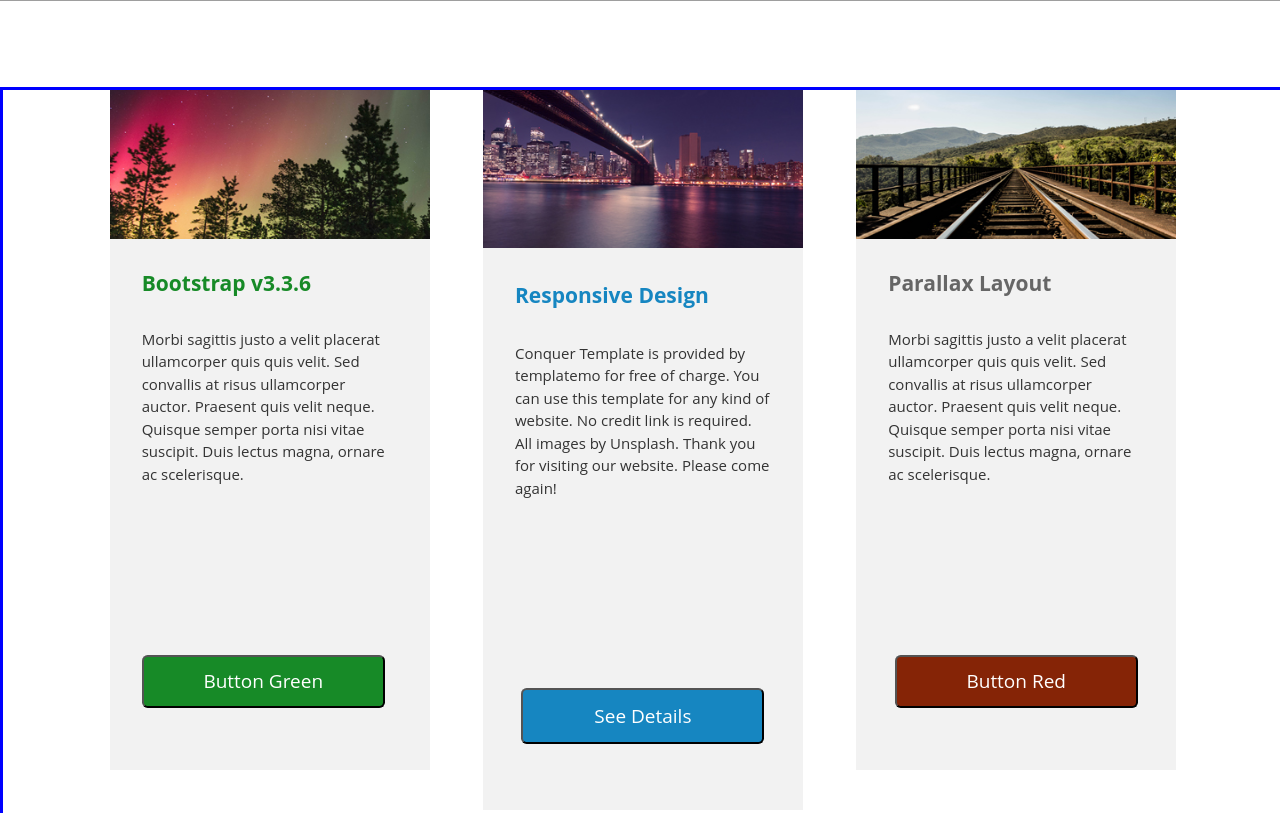
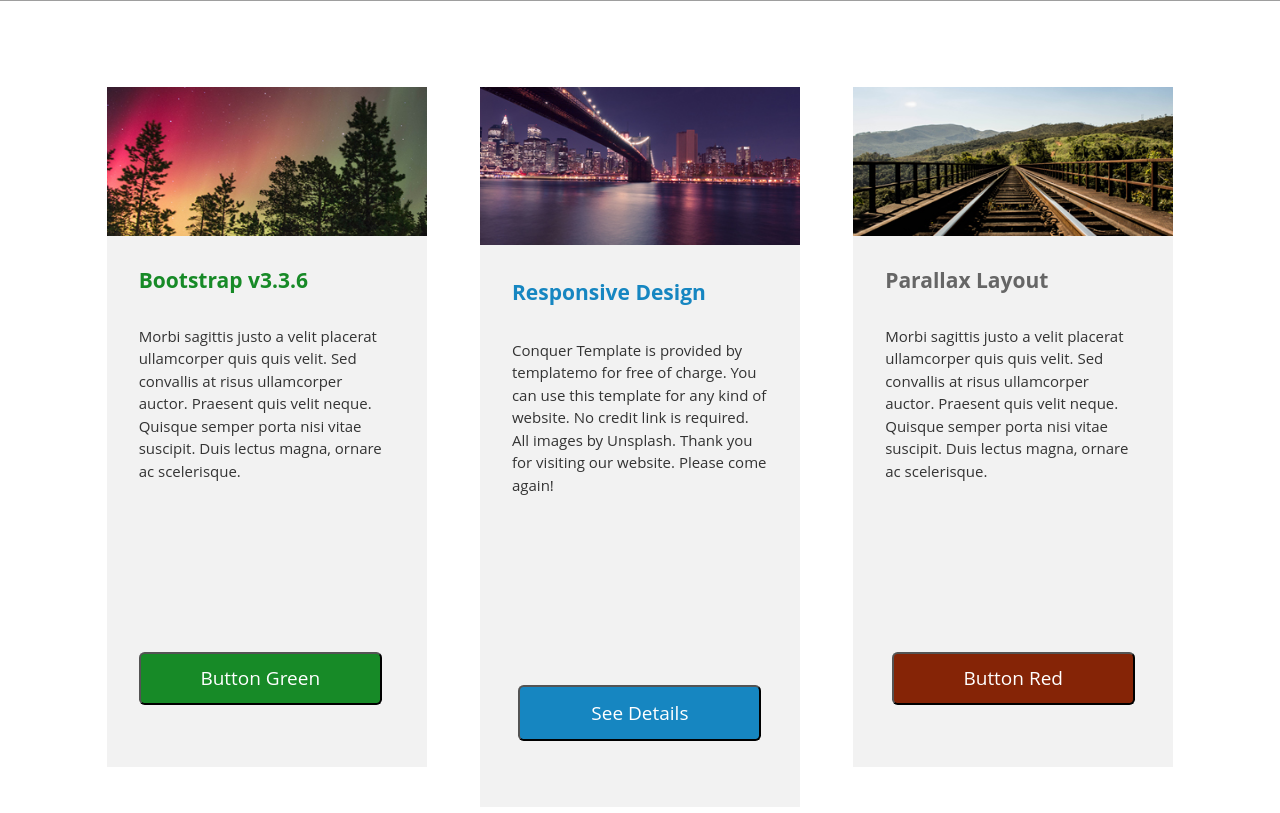
Before and after one commit to jorencarlson/one-page-responsive, a plain HTML site: page index.html in a window 1280 px wide. Shown: the part 731-1544 px from the top of the page. Drawn offline with Linux system fonts and the light colour scheme; a script that the page names is missing.

Commit message:
Add files via upload

```diff
--- a/style.css
+++ b/style.css
@@ -106,7 +106,6 @@
 }
 
 .about-us {
-    border: 3px solid blue;
     margin-top: 7%;
     width: 100%;
     height: 100%;
```
